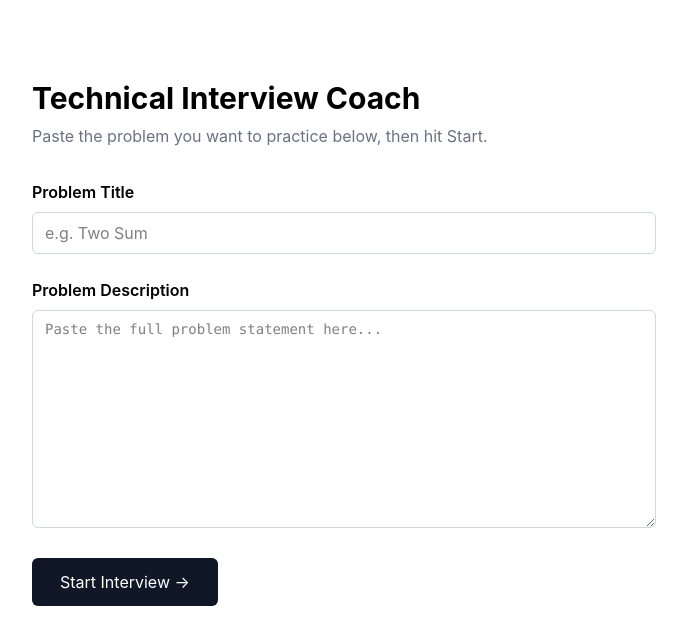
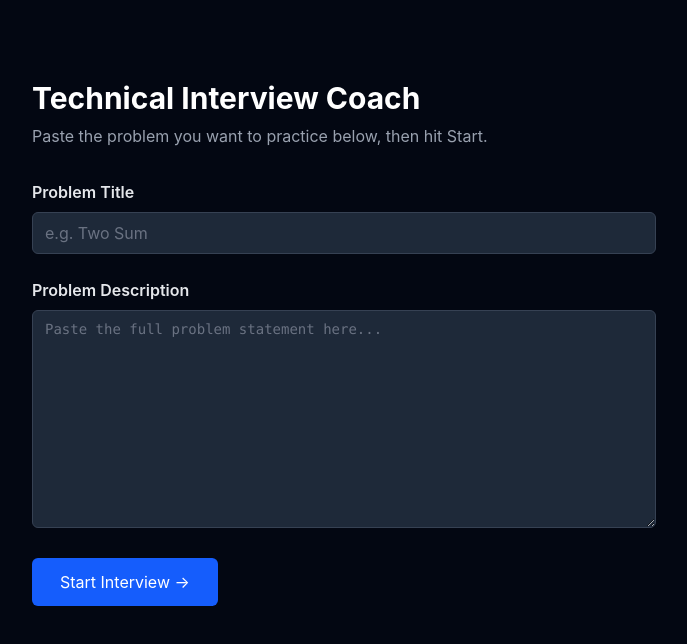
Before and after one commit to Nocaxe/Technical-Interview-Trainer, a React app in the folder frontend/: page / in a window 1280 px wide. Shown: the top 644 px of the page, without its empty margins (296-983 px from the left). Built offline with nearby package versions, Linux system fonts and the light colour scheme; the HTML template or start-up script is replaced by a standard one.

Commit message:
Update style of setup screen to match the other screens

```diff
--- a/frontend/src/screens/SetupScreen.jsx
+++ b/frontend/src/screens/SetupScreen.jsx
@@ -13,46 +13,48 @@ export default function SetupScreen({ onStart }) {
   }
 
   return (
-    <div className="max-w-2xl mx-auto mt-20 px-6 font-sans">
+    <div className="min-h-screen bg-gray-950 text-white font-sans flex items-start justify-center">
+      <div className="max-w-2xl w-full mt-20 px-6">
 
         <h1 className="text-3xl font-bold mb-2">Technical Interview Coach</h1>
-      <p className="text-gray-500 mb-8">
+        <p className="text-gray-400 mb-8">
           Paste the problem you want to practice below, then hit Start.
         </p>
 
         {/* Problem Title field */}
         <div className="mb-6">
-        <label className="block font-semibold mb-2">Problem Title </label>
+          <label className="block font-semibold mb-2 text-gray-200">Problem Title</label>
           <input
             type="text"
             placeholder="e.g. Two Sum"
             value={title}
             onChange={(e) => setTitle(e.target.value)}
-          className="w-full px-3 py-2 text-base border border-gray-300 rounded-md
-                     focus:outline-none focus:ring-2 focus:ring-blue-500"
+            className="w-full px-3 py-2 text-base bg-gray-800 border border-gray-700 text-white
+                       placeholder-gray-500 rounded-md focus:outline-none focus:ring-2 focus:ring-blue-500"
           />
         </div>
 
         {/* Problem Description field */}
         <div className="mb-6">
-        <label className="block font-semibold mb-2">Problem Description</label>
+          <label className="block font-semibold mb-2 text-gray-200">Problem Description</label>
           <textarea
             placeholder="Paste the full problem statement here..."
             value={description}
             onChange={(e) => setDescription(e.target.value)}
             rows={10}
-          className="w-full px-3 py-2 text-sm border border-gray-300 rounded-md
-                     font-mono resize-y focus:outline-none focus:ring-2 focus:ring-blue-500"
+            className="w-full px-3 py-2 text-sm bg-gray-800 border border-gray-700 text-white
+                       placeholder-gray-500 font-mono resize-y rounded-md focus:outline-none focus:ring-2 focus:ring-blue-500"
           />
         </div>
 
         <button
           onClick={handleStart}
-        className="bg-gray-900 text-white px-7 py-3 text-base rounded-md
-                   hover:bg-gray-700 transition-colors cursor-pointer"
+          className="bg-blue-600 text-white px-7 py-3 text-base rounded-md
+                     hover:bg-blue-500 transition-colors cursor-pointer"
         >
           Start Interview →
         </button>
       </div>
+    </div>
   );
 }
```
Lines whose indentation alone changed are shown as unchanged.
